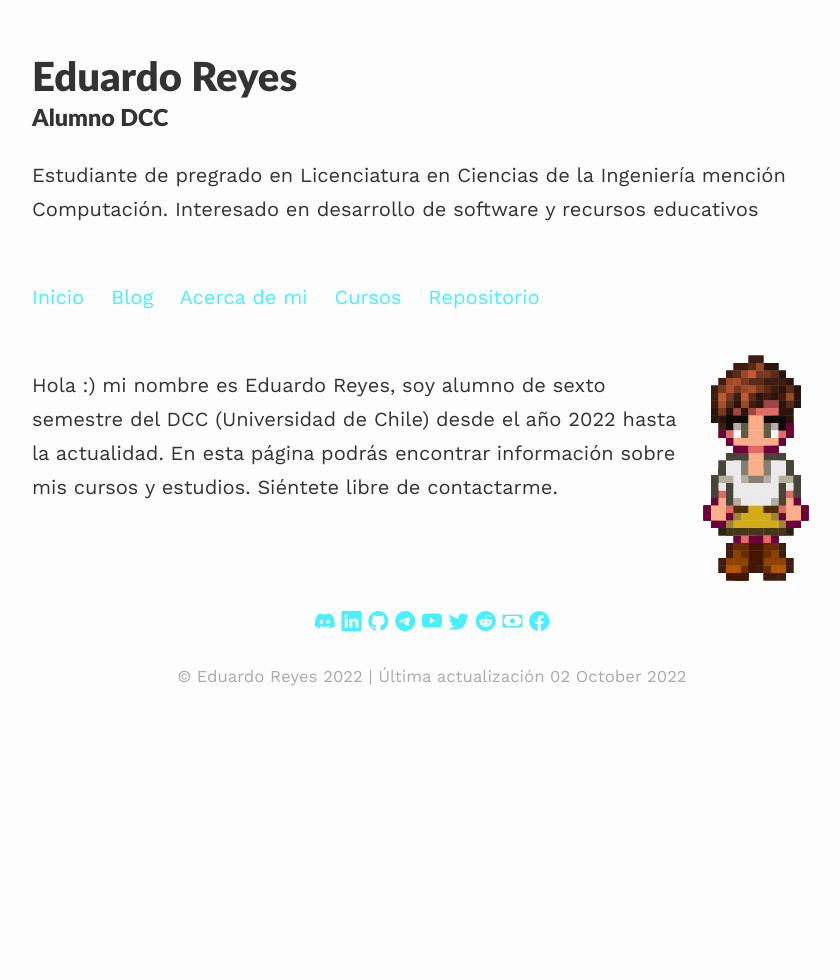
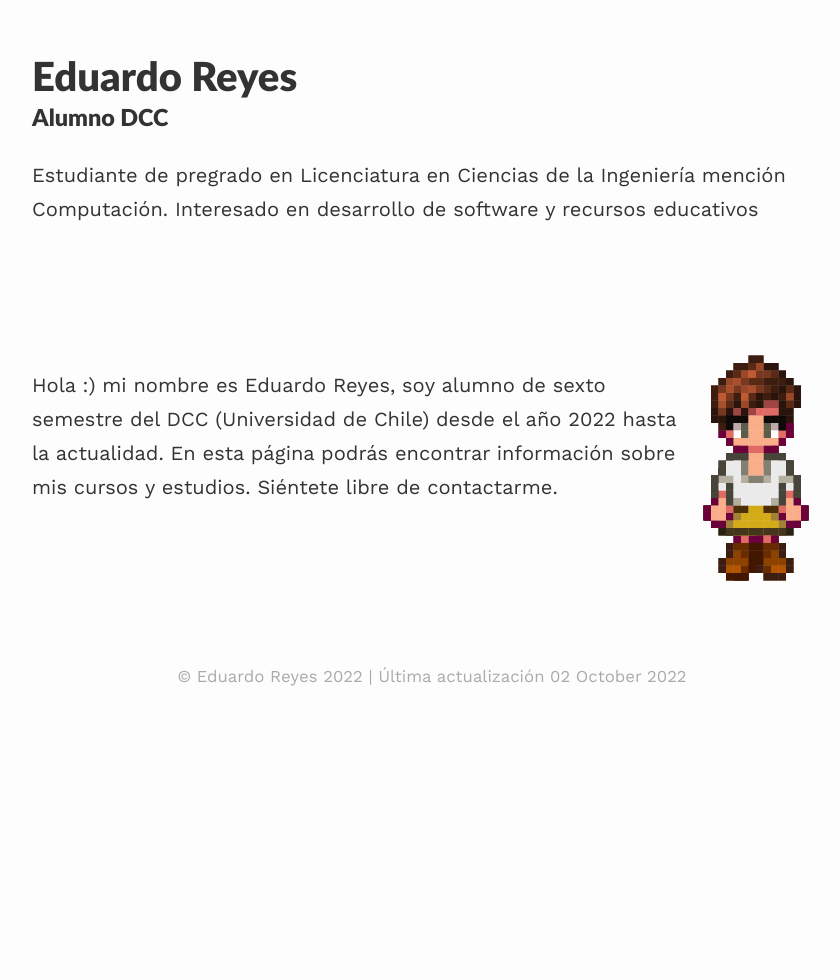
Before and after one commit to Edward-Kings/edward-kings.github.io, a Jekyll site: the page built from index.md, in a window 1280 px wide. Shown: the whole page, without its empty margins (208-1048 px from the left). Built offline with Jekyll 4.4.1, drawn with Linux system fonts in a browser that asks for light colours; nearby versions of some CDN libraries.

Commit message:
variables.scss update

```diff
--- a/assets/css/_sass/variables.scss
+++ b/assets/css/_sass/variables.scss
@@ -8,7 +8,7 @@ $spacing-unit:     30px;
 $light-gray: gray;
 $text-color:       #333;
 $background-color: #fdfdfd;
-$brand-color:      #47f0ff;
+$brand-color:      #fdfdfd;
 
 // Color scheme for light
 $body-bg: #fdfdfd;
```
